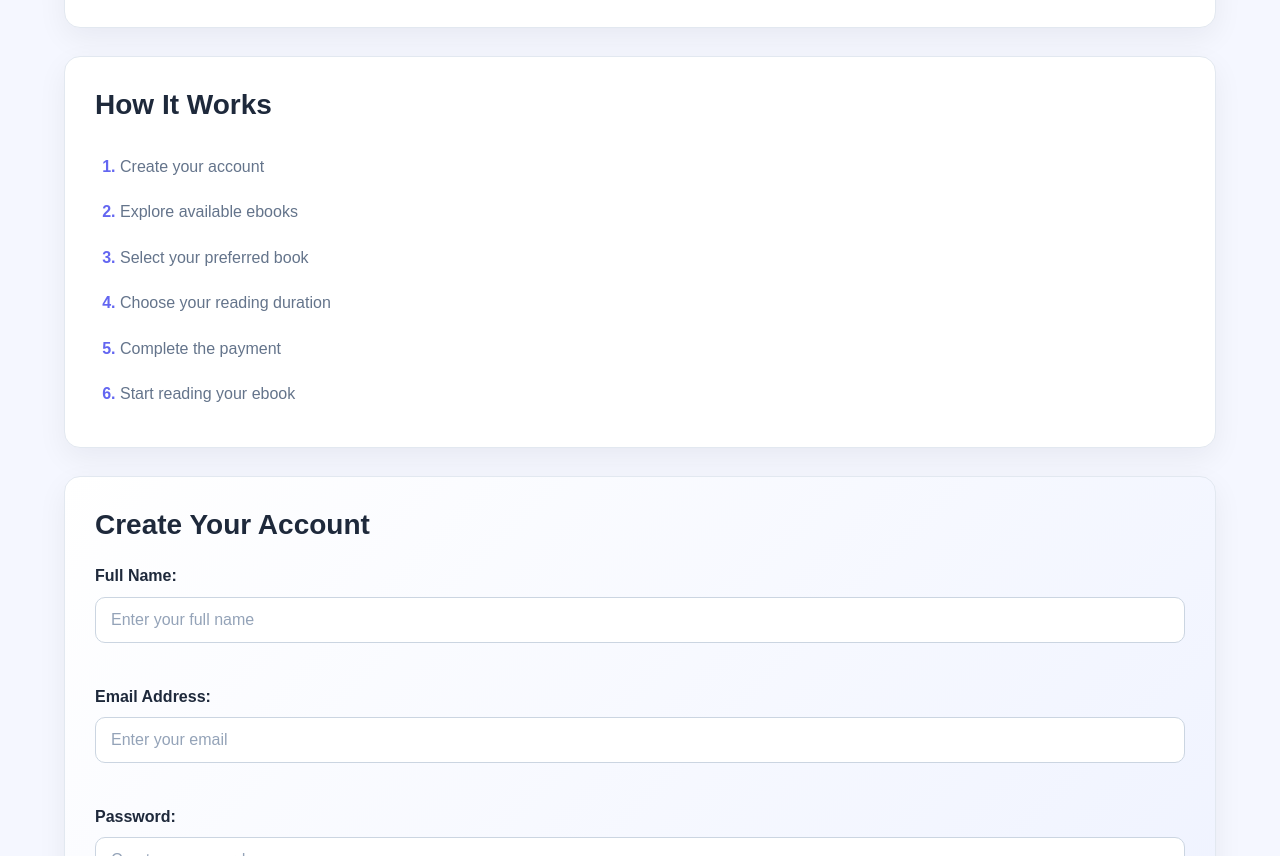
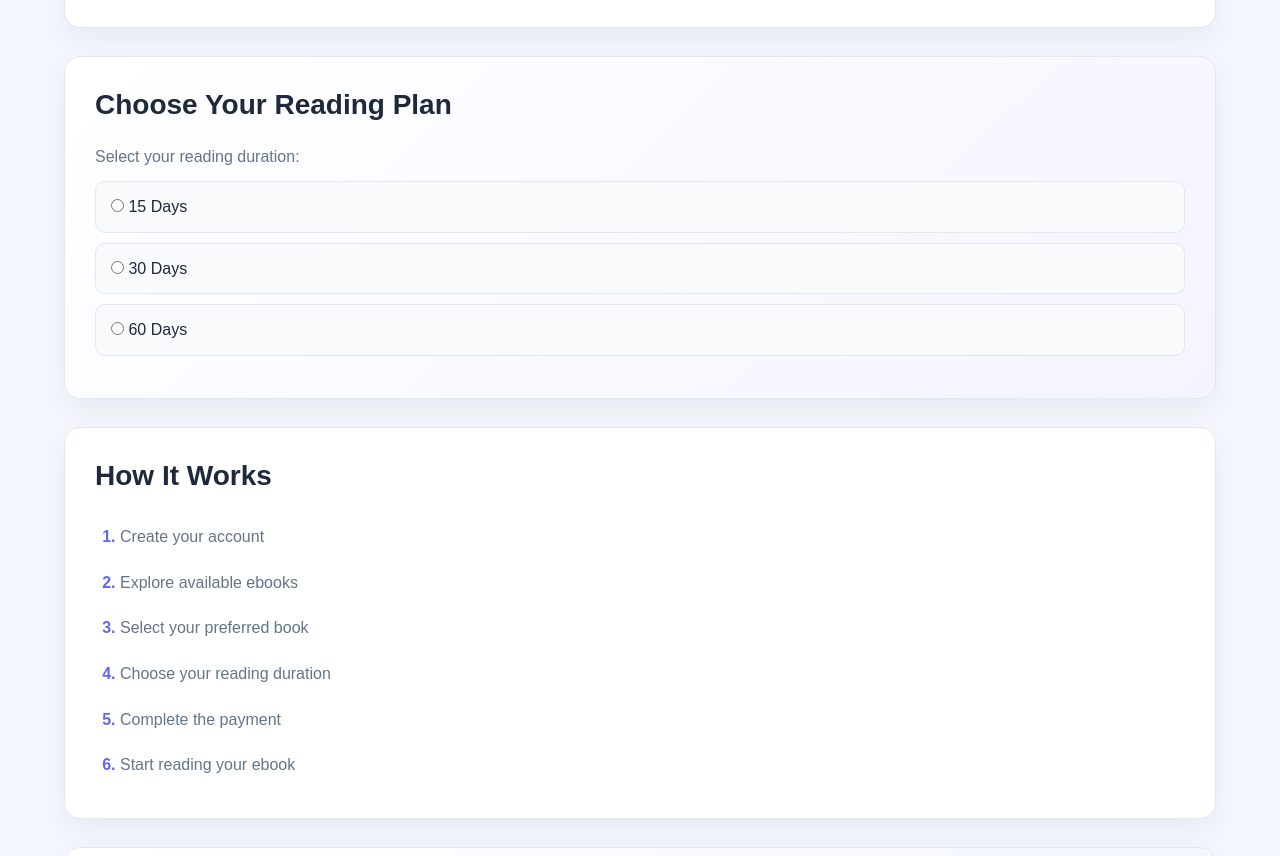
Before and after one commit to devanubhav01/EduMatrix, a plain HTML site: page frontend/index.html in a window 1280 px wide. Shown: the part 2339-3195 px from the top of the page. Drawn offline with Linux system fonts and the light colour scheme.

Commit message:
Nov 26, 2026, 2:49 AM

```diff
--- a/frontend/index.html
+++ b/frontend/index.html
@@ -196,7 +196,34 @@
 
 
 
+    <section class="reading-plan-section">
 
+        <h2>Choose Your Reading Plan</h2>
+
+        <form id="reading-plan-form">
+
+            <p>Select your reading duration:</p>
+
+            <div>
+                <input type="radio" id="plan-15" name="duration" value="15">
+                <label for="plan-15">15 Days</label>
+            </div>
+
+            <div>
+                <input type="radio" id="plan-30" name="duration" value="30">
+                <label for="plan-30">30 Days</label>
+            </div>
+
+            <div>
+                <input type="radio" id="plan-60" name="duration" value="60">
+                <label for="plan-60">60 Days</label>
+            </div>
+
+            <p id="selected-plan-message"></p>
+
+        </form>
+
+    </section>
 
 
         <section class="workflow-section">
```
